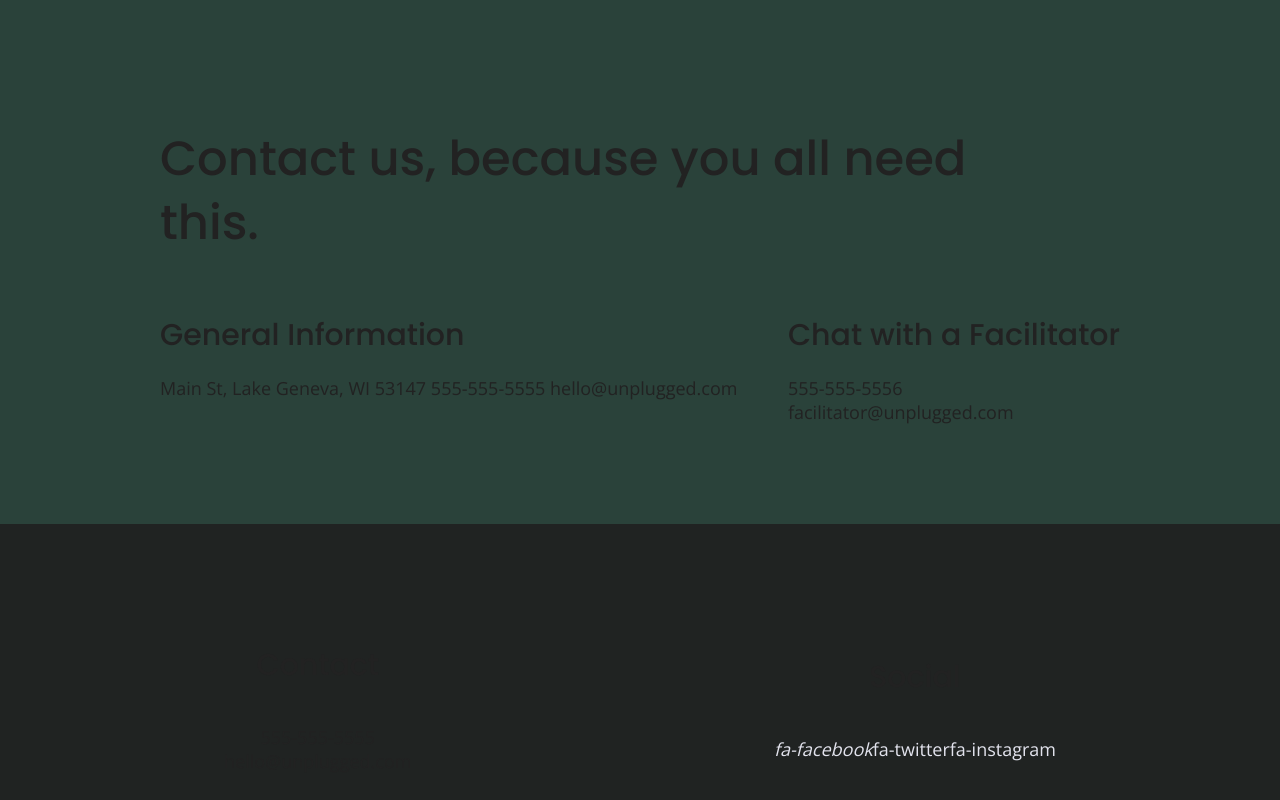
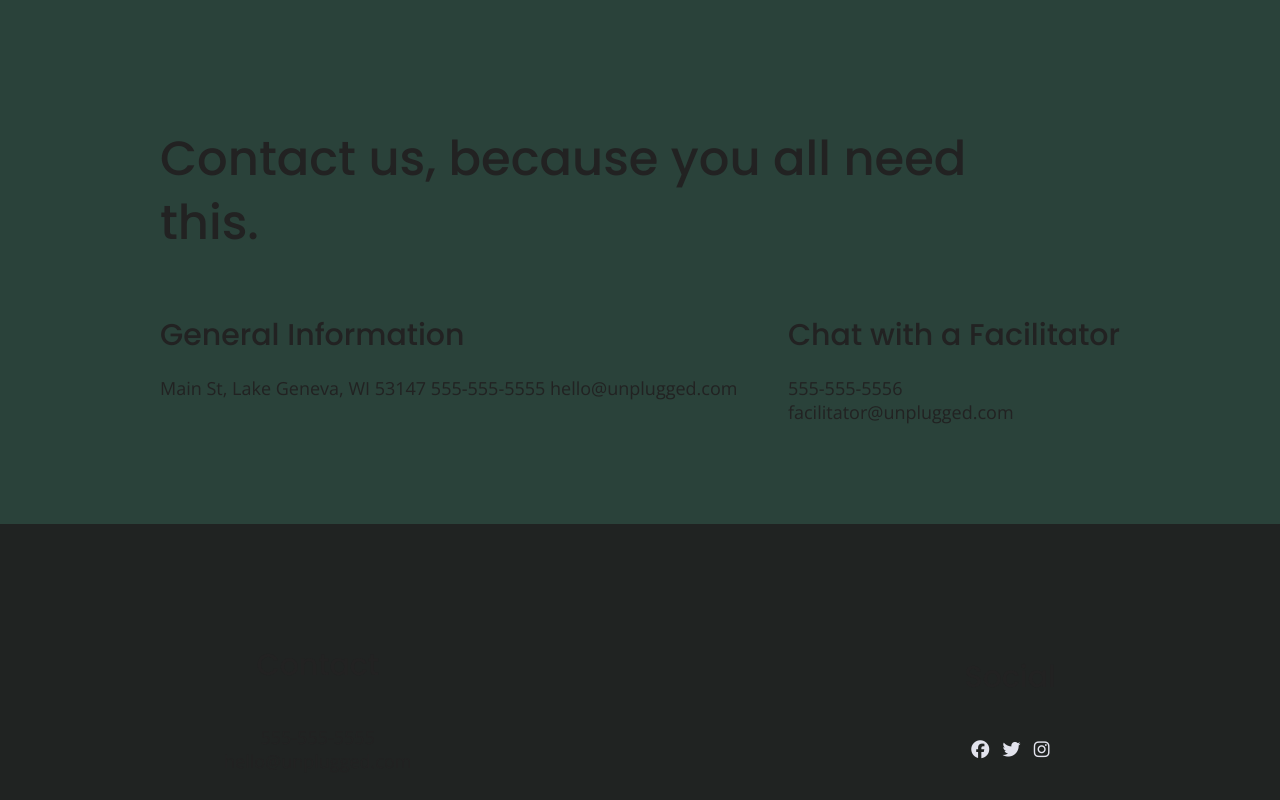
Before and after one commit to kelliemccallister/unplugged-retreat-responsive, a website: page about/index.html in a window 1280 px wide. Shown: the part 2101-2901 px from the top of the page. Drawn offline with nearby package versions, Linux system fonts and the light colour scheme.

Commit message:
fixed social icons

```diff
--- a/about/index.html
+++ b/about/index.html
@@ -145,18 +145,18 @@
             <div class="social-icons">
               <p>
                 <a href="https://www.facebook.com/" target="_blank"
-                  ><i class="">fa-facebook</i></a
-                >
+                  ><i class="fab fa-facebook"></i
+                ></a>
               </p>
               <p>
                 <a href="https://www.twitter.com/" target="_blank"
-                  ><i class=""></i>fa-twitter</a
-                >
+                  ><i class="fab fa-twitter"></i
+                ></a>
               </p>
               <p>
                 <a href="https://www.instagram.com/" target="_blank"
-                  ><i class=""></i>fa-instagram</a
-                >
+                  ><i class="fab fa-instagram"></i
+                ></a>
               </p>
             </div>
           </div>
```
Also changed, not shown: faq/index.html (+6 -6 lines), index.html (+6 -6 lines).
